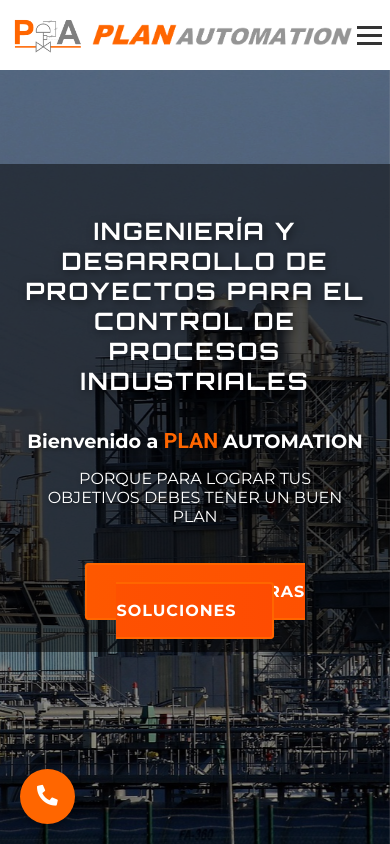
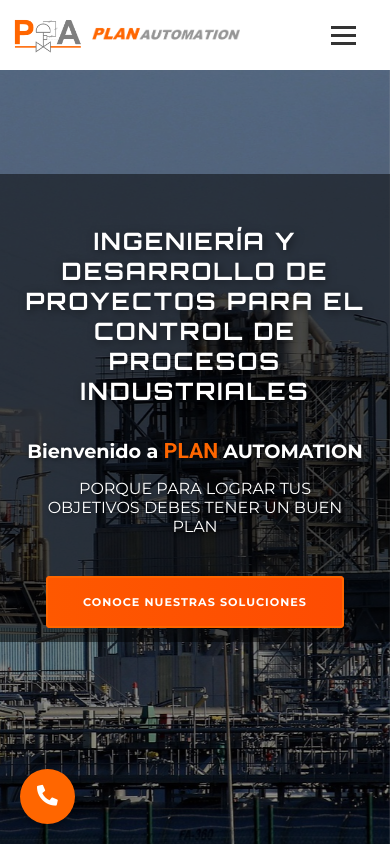
Before and after one commit to AlejandroGarridoV/plan_automation, an Angular app: page / in a window 390 px wide. Shown: the top 844 px of the page. Built offline with nearby package versions, Linux system fonts and the light colour scheme.

Commit message:
Responsitve del logo

```diff
--- a/src/app/componentes/header/header.component.css
+++ b/src/app/componentes/header/header.component.css
@@ -44,7 +44,7 @@
 }
 
 .text-vector {
-  height: 35px;
+  height: 45px;
   width: auto;
   position: relative;
   z-index: 2; /* Asegura que la imagen esté sobre el subrayado */
@@ -353,6 +353,10 @@
     font-size: 0.9rem;
   }
 
+  .text-vector {
+    height: 20px;
+  }
+
   .hamburger-btn {
     padding: 5px;
   }
--- a/src/app/pages/inicio/inicio.component.css
+++ b/src/app/pages/inicio/inicio.component.css
@@ -133,9 +133,9 @@
   }
 
   .btn {
-    width: 80%;
-    max-width: 300px;
-    font-size: 1rem;
+    width: 70%;
+    max-width: 200px;
+    font-size: 0.7rem;
   }
 }
 
```
